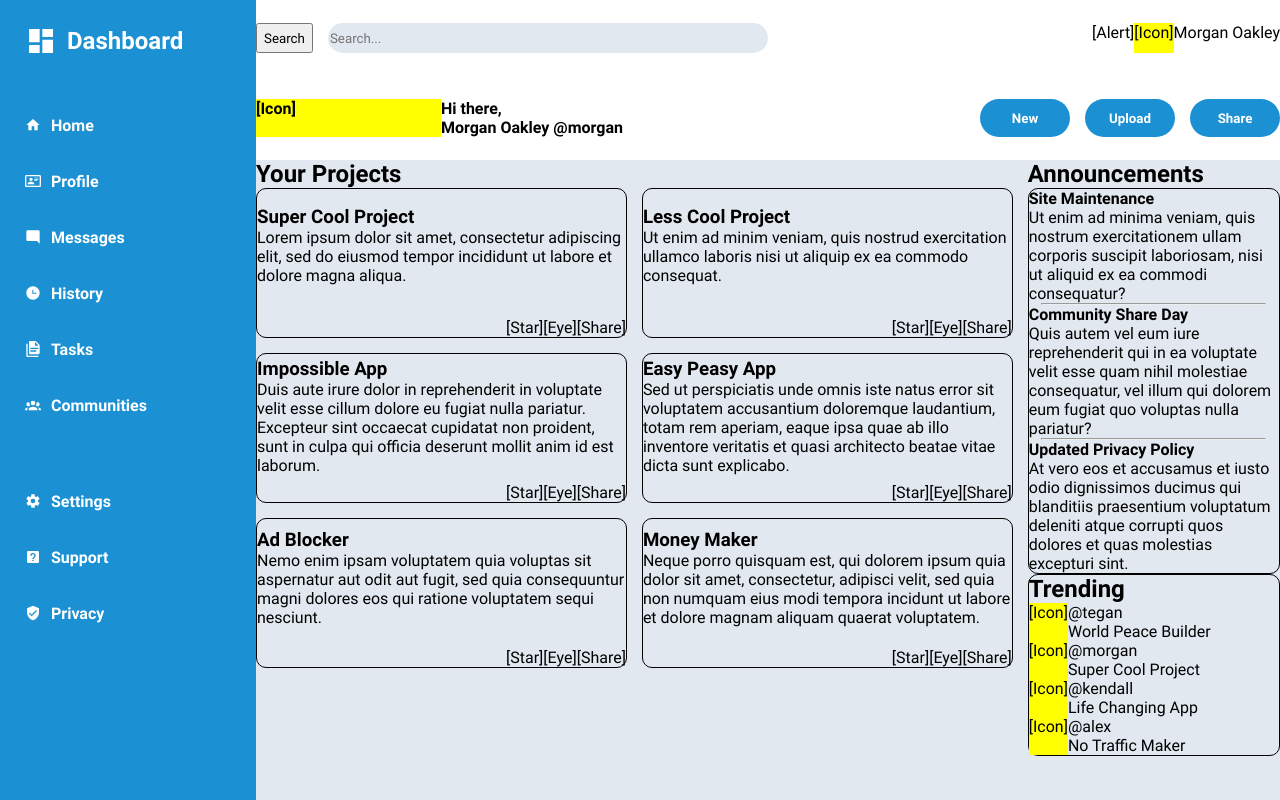
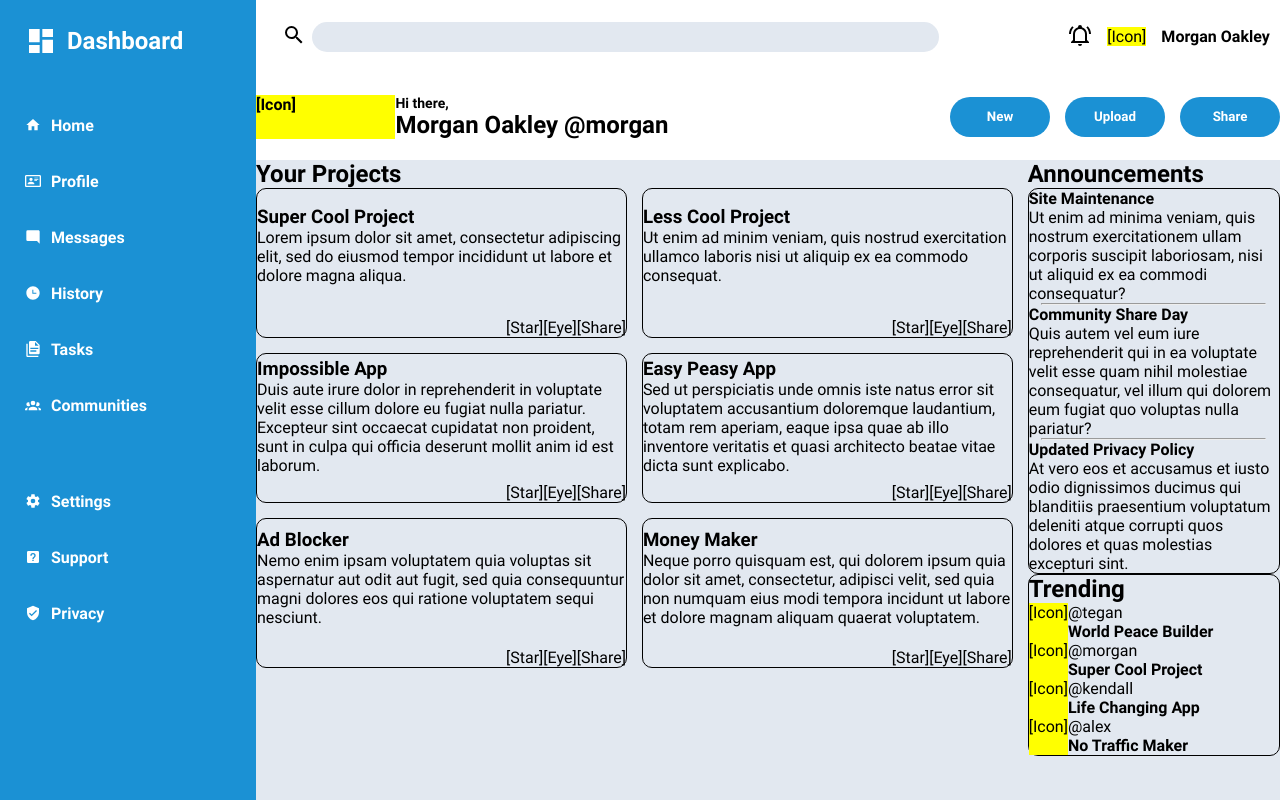
Before and after one commit to reneexie01/odin-admin-dashboard, a plain HTML site: page index.html in a window 1280 px wide. Drawn offline with Linux system fonts and the light colour scheme.

Commit message:
Added icons and resized font on header - missing user icon

```diff
--- a/index.html
+++ b/index.html
@@ -27,22 +27,22 @@
         <div class="header">
             <div class="top-header">
                 <div class="user-search">
-                    <button>Search</button>
+                    <button><img src="/icons/magnify.svg" alt="search-icon" class="header-icon"></button>
                     <form action="">
-                        <input type="text" placeholder="Search...">
+                        <input type="text">
                     </form>
                 </div>
                 <div class="user-navigation">
-                    <div>[Alert]</div>
+                    <div><img src="/icons/bell-ring-outline.svg" alt="alert-icon" class="header-icon"></div>
                     <div class="user-icon">[Icon]</div>
-                    <div>Morgan Oakley</div>
+                    <div class="user-name">Morgan Oakley</div>
                 </div>
             </div>
             <div class="bottom-header">
                 <div class="greetings">
                     <div class="user-icon">[Icon]</div>
-                    <div>Hi there,</div>
-                    <div class="user-name">Morgan Oakley @morgan</div>
+                    <div class="generic-greeting">Hi there,</div>
+                    <h1 class="user-name">Morgan Oakley @morgan</h1>
                 </div>
                 <div class="user-actions">
                     <button>New</button>
--- a/styles.css
+++ b/styles.css
@@ -29,6 +29,7 @@ h1 {
 
 .sidebar {
     width: 20vw;
+    max-width: 300px;
     height: 100vh;
     background-color: #1b91d4;
     color: white;
@@ -78,14 +79,23 @@ h1 {
 
 .top-header {
     display: grid;
-    grid-template-columns: repeat(2, 1fr);
+    grid-template-columns: 2fr 1fr;
     align-content: center;
+}
+
+.header-icon {
+    width: 1.5rem;
+}
+
+.user-search button {
+    background-color: white;
+    border: none;
 }
 
 .user-search {
     display: grid;
     grid-template-columns: auto 1fr;
-    gap: 15px;
+    padding-left: 3%;
 }
 
 .user-search input {
@@ -100,10 +110,17 @@ h1 {
     display: grid;
     grid-template-columns: repeat(3, auto);
     justify-self: end;
+    align-items: center;
+    gap: 15px;
+    padding-right: 3%;
 }
 
 .user-icon, .icon {
     background-color: yellow;
+}
+
+.user-name {
+    font-family: roboto-bold;
 }
 
 .bottom-header {
@@ -121,6 +138,10 @@ h1 {
     font-family: roboto-bold;
 }
 
+.generic-greeting {
+    font-size: 14px;
+}
+
 .greetings .user-icon {
     grid-row: 1 / 3;
 }
@@ -131,11 +152,13 @@ h1 {
     gap: 15px;
     justify-self: end;
     min-width: 300px;
+    align-content: center;
 }
 
 .user-actions button {
     border-radius: 20px;
-    max-width: 100px;
+    width: 100px;
+    height: 40px;
     background-color: #1b91d4;
     border: none;
     color: white;
```
Also changed, not shown: icons/bell-ring-outline.svg (added), icons/magnify.svg (added).
